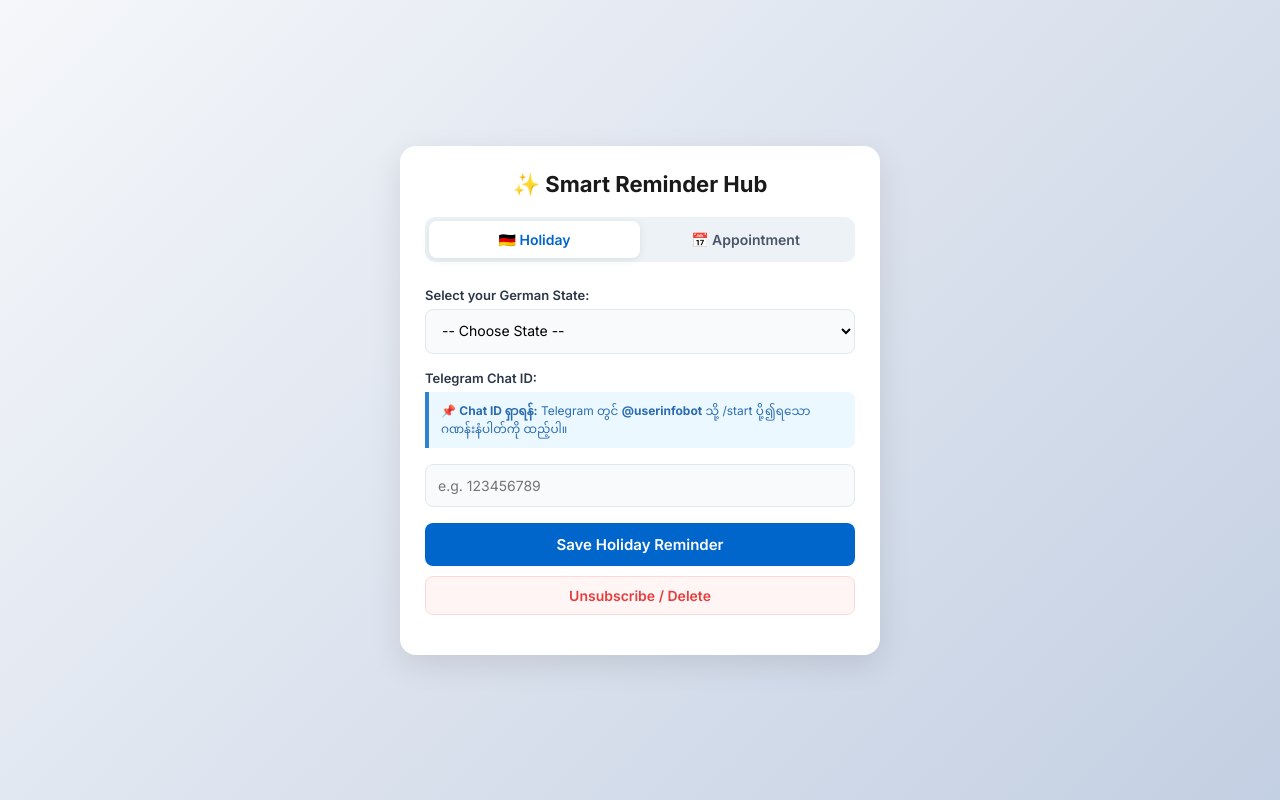
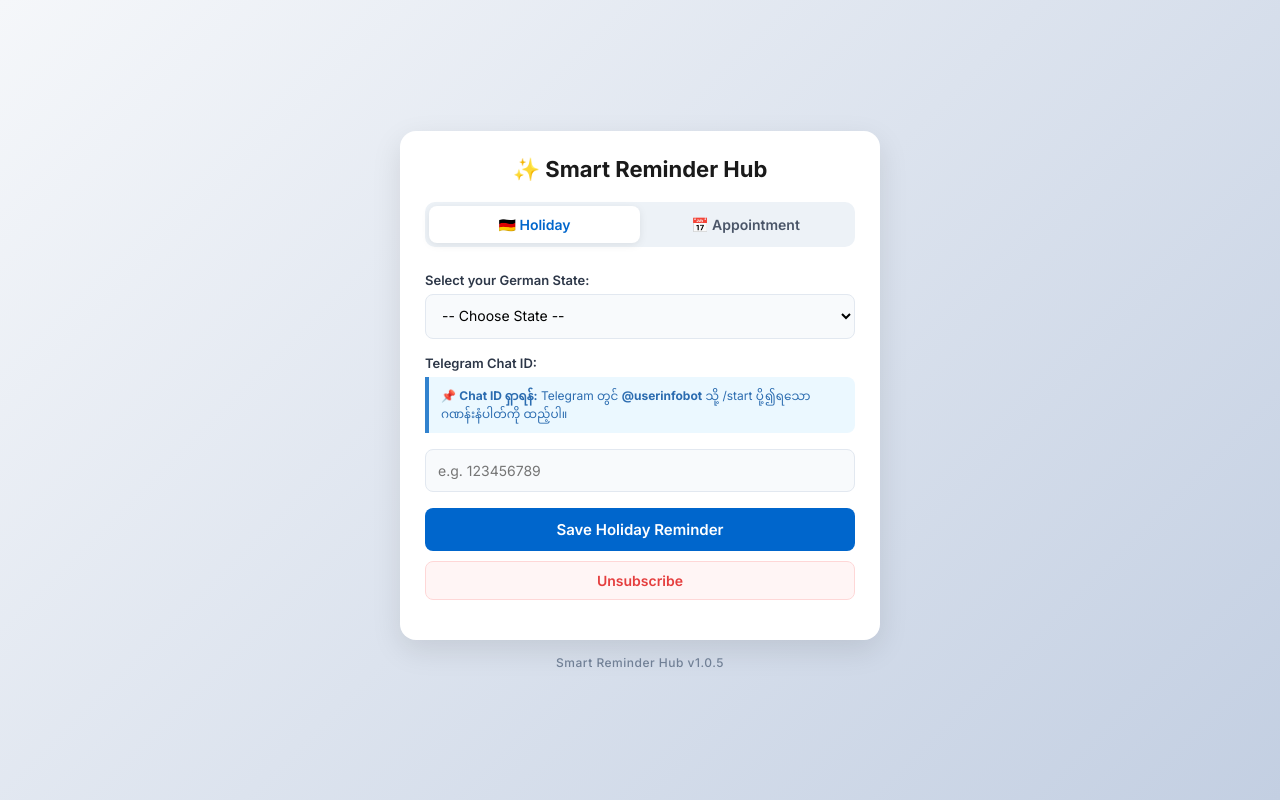
Before and after one commit to myokyawthusoe/germany-holiday-bot, a Flask app: page / in a window 1280 px wide. Run offline with Flask 3, Linux system fonts and the light colour scheme.

Commit message:
Update index.html

```diff
--- a/templates/index.html
+++ b/templates/index.html
@@ -3,12 +3,13 @@
 <head>
     <meta charset="UTF-8">
     <meta name="viewport" content="width=device-width, initial-scale=1.0">
-    <title>Smart Assistant Portal</title>
+    <title>Smart Reminder Hub</title>
     <link href="https://fonts.googleapis.com/css2?family=Inter:wght@400;500;600;700&display=swap" rel="stylesheet">
     <style>
         * { box-sizing: border-box; margin: 0; padding: 0; font-family: 'Inter', sans-serif; }
-        body { background: linear-gradient(135deg, #f5f7fa 0%, #c3cfe2 100%); min-height: 100vh; display: flex; align-items: center; justify-content: center; padding: 20px; }
-        .container { width: 100%; max-width: 480px; background: white; border-radius: 16px; box-shadow: 0 10px 30px rgba(0,0,0,0.1); overflow: hidden; padding: 25px; }
+        body { background: linear-gradient(135deg, #f5f7fa 0%, #c3cfe2 100%); min-height: 100vh; display: flex; flex-direction: column; align-items: center; justify-content: center; padding: 20px; }
+
+        .container { width: 100%; max-width: 480px; background: white; border-radius: 16px; box-shadow: 0 10px 30px rgba(0,0,0,0.1); overflow: hidden; padding: 25px; margin-bottom: 15px; }
 
         h2 { text-align: center; color: #1a1a1a; font-size: 22px; margin-bottom: 20px; font-weight: 700; }
 
@@ -36,6 +37,9 @@
         .btn-danger:hover { background: #fee2e2; }
 
         #statusMsg { margin-top: 15px; font-weight: 600; font-size: 14px; text-align: center; }
+
+        /* Footer Version Styling */
+        .footer-version { font-size: 12px; color: #718096; text-align: center; font-weight: 500; letter-spacing: 0.5px; }
     </style>
 </head>
 <body>
@@ -80,7 +84,7 @@
                 <input type="text" id="chatId" placeholder="e.g. 123456789" required>
 
                 <button type="submit" class="btn-primary">Save Holiday Reminder</button>
-                <button type="button" class="btn-danger" onclick="unsubscribeUser()">Unsubscribe / Delete</button>
+                <button type="button" class="btn-danger" onclick="unsubscribeUser()">Unsubscribe</button>
             </form>
         </div>
 
@@ -111,18 +115,22 @@
                 </select>
 
                 <label>Appointment Details:</label>
-                <textarea id="apptText" rows="3" placeholder="ဥပမာ - ဒေါက်တာပြရန်၊ အစိုးရရုံးသွားရန်၊ အင်တာဗျူးသွားရန် ..." required></textarea>
+                <textarea id="apptText" rows="3" placeholder="ဥပမာ - ဒေါက်တာပြရန်၊ ရုံးသွားရန်..." required></textarea>
 
                 <button type="submit" class="btn-primary" style="background: #2f855a;">Save Appointment Reminder</button>
-                <button type="button" class="btn-danger" onclick="unsubscribeUser()">Unsubscribe / Delete</button>
+                <button type="button" class="btn-danger" onclick="unsubscribeUser()">Unsubscribe</button>
             </form>
         </div>
 
         <p id="statusMsg"></p>
     </div>
 
+    <!-- Footer Version -->
+    <div class="footer-version">
+        Smart Reminder Hub v1.0.5
+    </div>
+
     <script>
-        // Tab Switcher Function
         function switchTab(tabName) {
             const holidaySec = document.getElementById('holidaySection');
             const apptSec = document.getElementById('appointmentSection');
@@ -143,7 +151,6 @@
             }
         }
 
-        // Holiday Form Submit
         document.getElementById('holidayForm').addEventListener('submit', async (e) => {
             e.preventDefault();
             const state = document.getElementById('state').value;
@@ -158,7 +165,6 @@
             showStatus(result.success ? '🎉 Holiday Reminder Saved Successfully!' : 'Error occurred.', result.success);
         });
 
-        // Appointment Form Submit
         document.getElementById('appointmentForm').addEventListener('submit', async (e) => {
             e.preventDefault();
             const chatId = document.getElementById('apptChatId').value;
@@ -175,7 +181,6 @@
             showStatus(result.success ? '📅 Appointment Reminder Saved Successfully!' : 'Error occurred.', result.success);
         });
 
-        // Unsubscribe Function
         async function unsubscribeUser() {
             const chatId = document.getElementById('chatId').value || document.getElementById('apptChatId').value;
             if (!chatId) {
@@ -188,7 +193,7 @@
                 body: JSON.stringify({ chatId })
             });
             const result = await res.json();
-            showStatus(result.success ? 'Successfully unsubscribed/deleted.' : 'Failed.', !result.success);
+            showStatus(result.success ? 'Successfully unsubscribed (Notifications stopped).' : 'Failed.', !result.success);
         }
 
         function showStatus(msg, success) {
```
